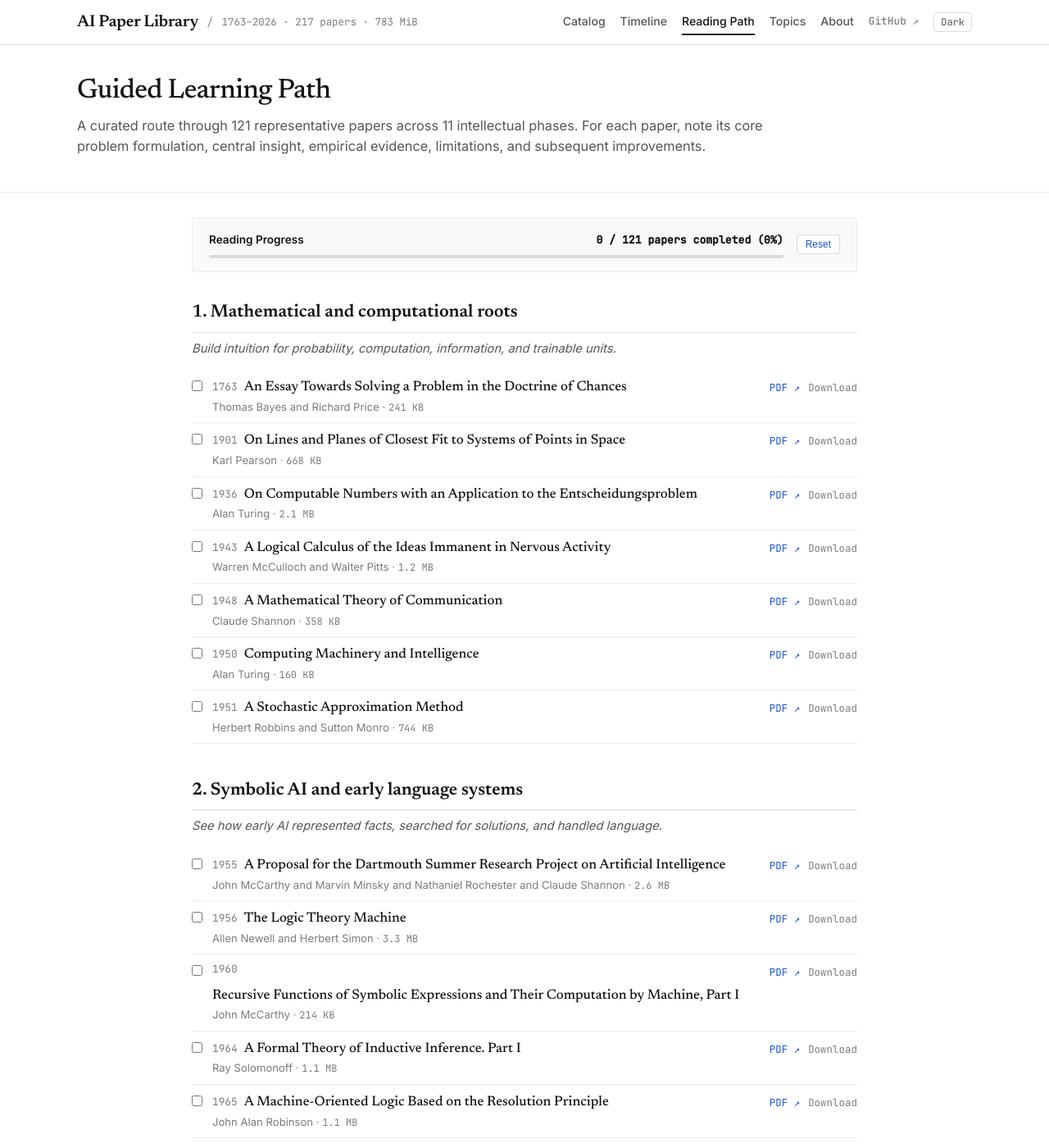
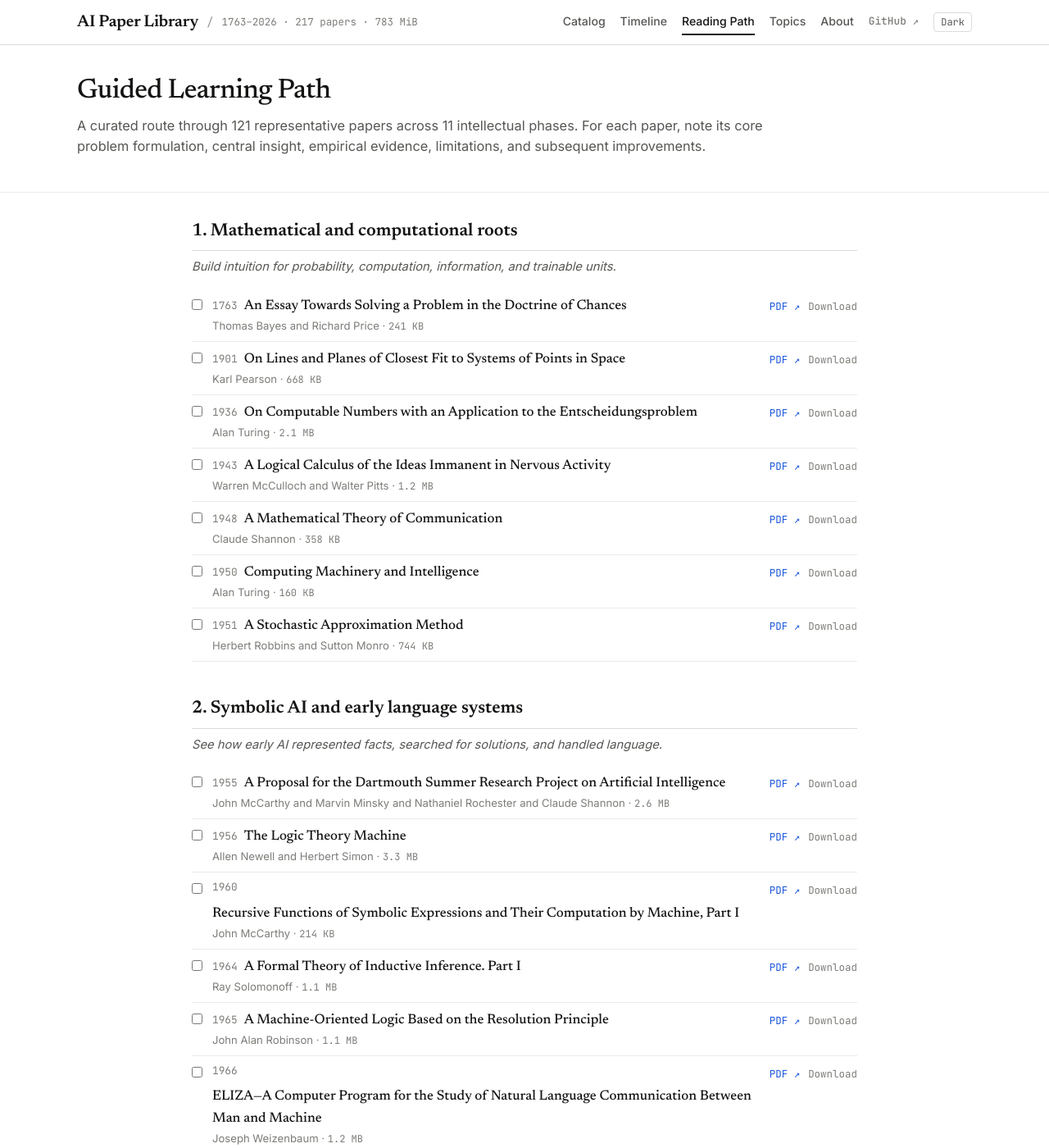
Before and after one commit to miskatul-anwar/ai-papers, a Jekyll site: the page built from learning-path.html, in a window 1280 px wide and 1400 px high. Shown: the whole window at 82% size. Built offline with Jekyll 4.4.1, drawn with Linux system fonts in a browser that asks for light colours.

Commit message:
refactor(learning-path): remove reading progress bar

```diff
--- a/assets/css/style.css
+++ b/assets/css/style.css
@@ -750,40 +750,6 @@ html.dark .theme-label-light {
   margin: 30px auto 60px;
 }
 
-.syllabus-progress {
-  padding: 16px 20px;
-  background-color: var(--bg-subtle);
-  border: 1px solid var(--border-light);
-  border-radius: 4px;
-  margin-bottom: 32px;
-  display: flex;
-  align-items: center;
-  justify-content: space-between;
-  gap: 16px;
-}
-
-.progress-track {
-  flex: 1;
-  height: 4px;
-  background-color: var(--border-rule);
-  border-radius: 2px;
-  overflow: hidden;
-}
-
-.progress-bar {
-  height: 100%;
-  background-color: var(--text-main);
-  width: 0%;
-  transition: width 0.25s ease;
-}
-
-.progress-metric {
-  font-family: var(--font-mono);
-  font-size: 0.82rem;
-  font-weight: 600;
-  color: var(--text-main);
-}
-
 .syllabus-phase {
   margin-bottom: 40px;
 }
--- a/assets/js/app.js
+++ b/assets/js/app.js
@@ -330,23 +330,15 @@
     let readSet = new Set(JSON.parse(localStorage.getItem('ai_papers_read') || '[]'));
 
     function update() {
-      const total = checkboxes.length;
-      let count = 0;
       checkboxes.forEach(cb => {
         if (readSet.has(cb.dataset.id)) {
           cb.checked = true;
           cb.closest('.phase-item').classList.add('done');
-          count++;
         } else {
           cb.checked = false;
           cb.closest('.phase-item').classList.remove('done');
         }
       });
-      const pct = total > 0 ? Math.round((count / total) * 100) : 0;
-      const bar = document.getElementById('syllabusProgressBar');
-      const text = document.getElementById('syllabusProgressText');
-      if (bar) bar.style.width = `${pct}%`;
-      if (text) text.textContent = `${count} / ${total} papers completed (${pct}%)`;
     }
 
     checkboxes.forEach(cb => {
@@ -362,18 +354,6 @@
         update();
       });
     });
-
-    const resetBtn = document.getElementById('syllabusResetBtn');
-    if (resetBtn) {
-      resetBtn.addEventListener('click', () => {
-        if (confirm('Reset your reading checklist progress?')) {
-          readSet.clear();
-          localStorage.removeItem('ai_papers_read');
-          update();
-          showToast('Progress reset');
-        }
-      });
-    }
 
     update();
   }
--- a/learning-path.html
+++ b/learning-path.html
@@ -14,20 +14,6 @@ description: "A structured curriculum through 121 representative papers with per
 </div>
 
 <div class="container syllabus-container">
-  <!-- Clean Progress Bar -->
-  <div class="syllabus-progress">
-    <div style="flex: 1; min-width: 0;">
-      <div style="display: flex; justify-content: space-between; align-items: center; margin-bottom: 8px;">
-        <span style="font-size: 0.85rem; font-weight: 600; color: var(--text-main);">Reading Progress</span>
-        <span id="syllabusProgressText" class="progress-metric">0 / 121 papers (0%)</span>
-      </div>
-      <div class="progress-track">
-        <div id="syllabusProgressBar" class="progress-bar"></div>
-      </div>
-    </div>
-    <button id="syllabusResetBtn" class="link-btn" style="font-size: 0.75rem; white-space: nowrap;">Reset</button>
-  </div>
-
   <!-- Phases -->
   {% for phase in site.data.learning_paths %}
   <section class="syllabus-phase">
```
